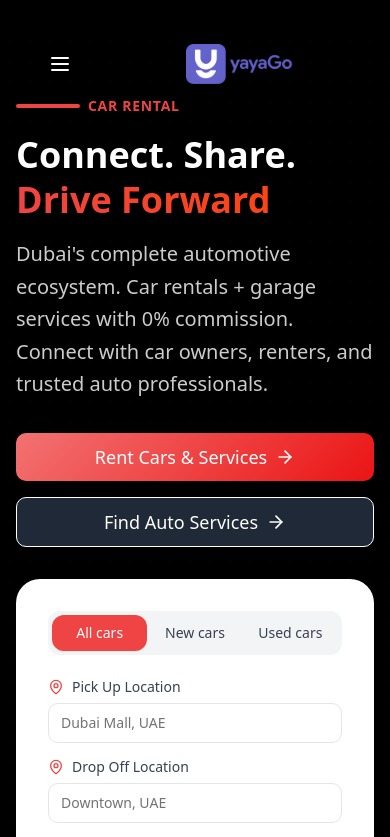
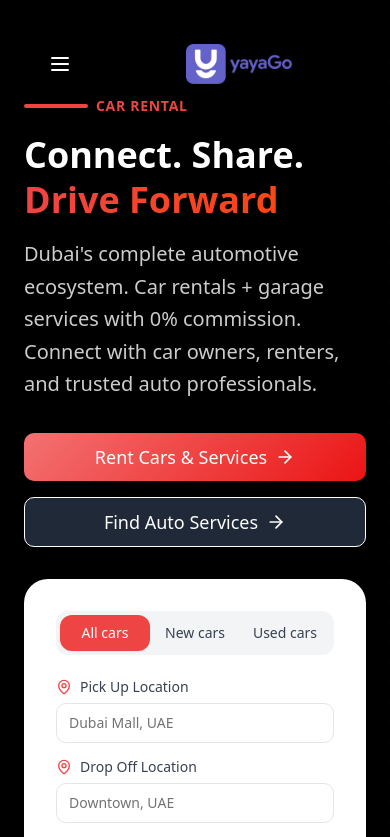
Before and after one commit to feqanezimov/yayago, a Next.js app: page / in a window 390 px wide. Shown: the top 837 px of the page. Built offline with nearby package versions, Linux system fonts and the light colour scheme.

Commit message:
Updated HeroSection.tsx

```diff
--- a/components/home/HeroSection.tsx
+++ b/components/home/HeroSection.tsx
@@ -122,7 +122,7 @@ export function HeroSection() {
         {/* Background Pattern */}
         <div className="absolute inset-0 pattern-dots opacity-30" />
 
-        <div className="max-w-screen-xl mx-auto px-4 sm:px-6 lg:px-24 pt-16 pb-20 w-full">
+        <div className="max-w-screen-xl mx-auto px-6 sm:px-12 lg:px-24 pt-16 pb-20 w-full">
           <div className="">
             {/* Left Content */}
             <div className="text-white space-y-8 animate-fade-in">
```
